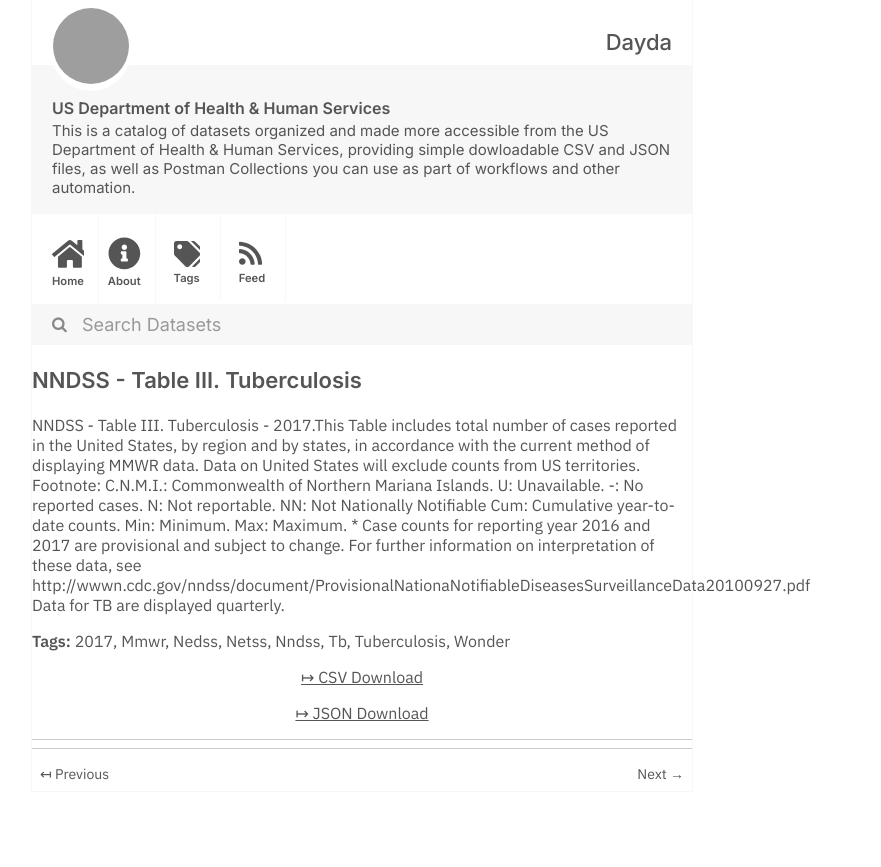
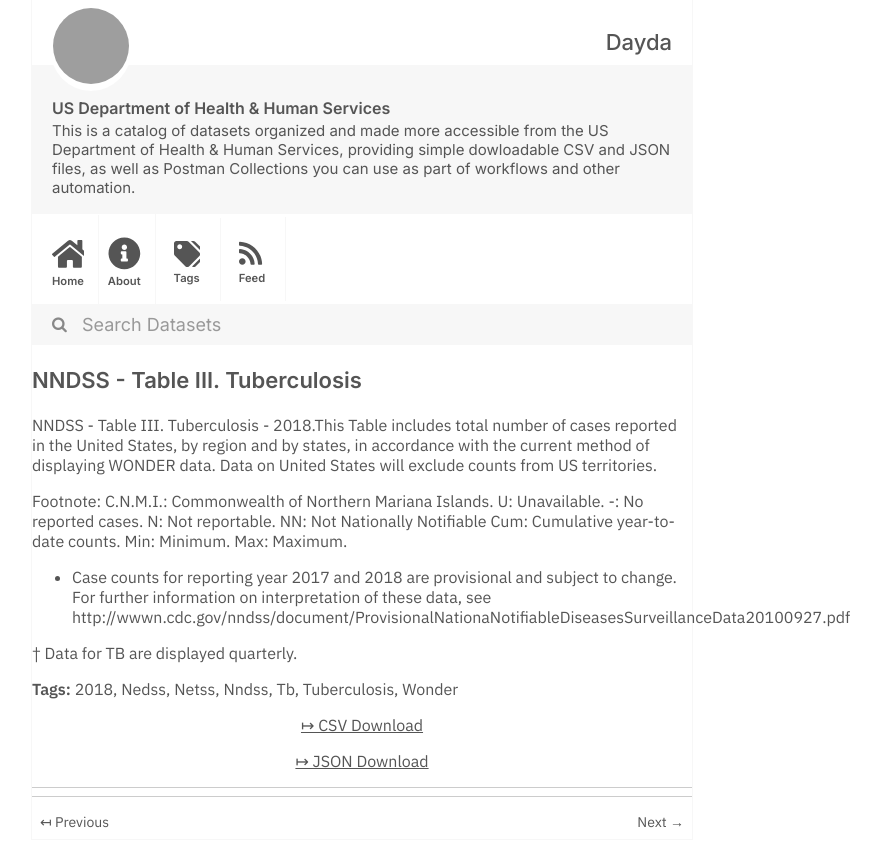
Before and after one commit to dayda-entities/us-department-of-health-and-human-services, a Jekyll site: the page built from _posts/2020-11-10-nndss-table-iii-tuberculosis.md, in a window 1280 px wide. Shown: the top 867 px of the page, without its empty margins (278-1159 px from the left). Built offline with Jekyll 4.4.1, drawn with Linux system fonts in a browser that asks for light colours; grey boxes are pictures that could not be loaded.

Commit message:
Publish Data

```diff
--- a/_posts/2020-11-10-nndss-table-iii-tuberculosis.md
+++ b/_posts/2020-11-10-nndss-table-iii-tuberculosis.md
@@ -1,12 +1,11 @@
 ---
 title: NNDSS - Table III. Tuberculosis
-created: '2020-11-10T16:18:28.507709'
-modified: '2021-04-25T14:55:37.082536'
+created: '2020-11-10T16:18:45.956646'
+modified: '2021-04-17T02:49:18.490109'
 state: active
 type: dataset
 tags:
-  - '2017'
-  - Mmwr
+  - '2018'
   - Nedss
   - Netss
   - Nndss
@@ -14,9 +13,15 @@ tags:
   - Tuberculosis
   - Wonder
 groups: []
-csv_url: 'https://data.cdc.gov/api/views/9g7x-sfq4/rows.csv?accessType=DOWNLOAD'
-json_url: 'https://data.cdc.gov/api/views/9g7x-sfq4/rows.json?accessType=DOWNLOAD'
+csv_url: 'https://data.cdc.gov/api/views/u3yt-gdfa/rows.csv?accessType=DOWNLOAD'
+json_url: 'https://data.cdc.gov/api/views/u3yt-gdfa/rows.json?accessType=DOWNLOAD'
 layout: post
 
 ---
-NNDSS - Table III. Tuberculosis - 2017.This Table includes total number of cases reported in the United States, by region and by states, in accordance with the current method of displaying MMWR data.  Data on United States will exclude counts from US territories.  Footnote: C.N.M.I.: Commonwealth of Northern Mariana Islands. U: Unavailable.    -: No reported cases.    N: Not reportable.    NN: Not Nationally Notifiable    Cum: Cumulative year-to-date counts.    Min: Minimum.    Max: Maximum. * Case counts for reporting year 2016 and 2017 are provisional and subject to change. For further information on interpretation of these data, see http://wwwn.cdc.gov/nndss/document/ProvisionalNationaNotifiableDiseasesSurveillanceData20100927.pdf Data for TB are displayed quarterly.
+NNDSS - Table III. Tuberculosis - 2018.This Table includes total number of cases reported in the United States, by region and by states, in accordance with the current method of displaying WONDER data.  Data on United States will exclude counts from US territories.
+
+Footnote: C.N.M.I.: Commonwealth of Northern Mariana Islands. U: Unavailable.    -: No reported cases.    N: Not reportable.    NN: Not Nationally Notifiable    Cum: Cumulative year-to-date counts.    Min: Minimum.    Max: Maximum.
+
+* Case counts for reporting year 2017 and 2018 are provisional and subject to change. For further information on interpretation of these data, see http://wwwn.cdc.gov/nndss/document/ProvisionalNationaNotifiableDiseasesSurveillanceData20100927.pdf
+
+† Data for TB are displayed quarterly.
```
